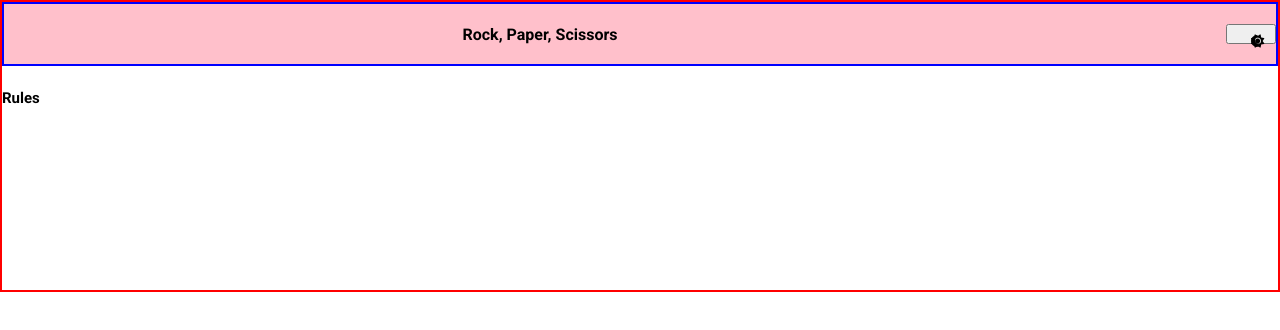
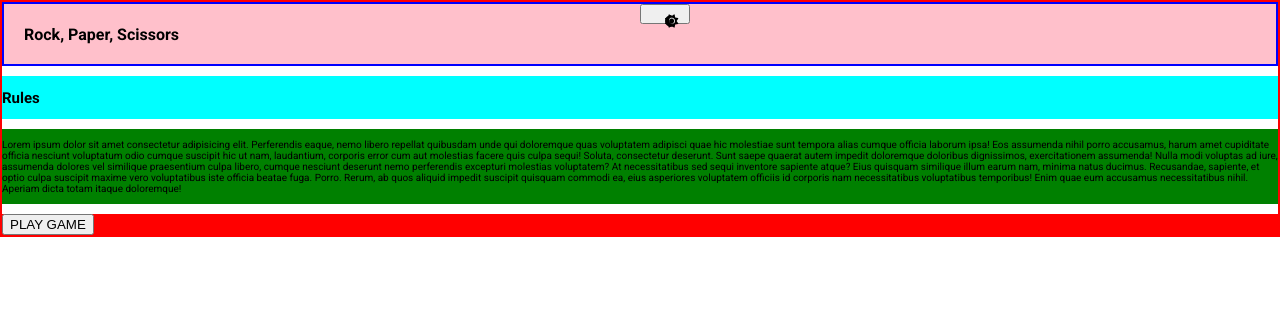
Before and after one commit to TotallySly/100.-OWN-PROJECT--rock-paper-scissors, a plain HTML site: page index.html in a window 1280 px wide. Drawn offline with Linux system fonts and the light colour scheme.

Commit message:
Add basic layout within HTML

```diff
--- a/index.html
+++ b/index.html
@@ -23,8 +23,19 @@
                     </button>
                 </div>
             </div>
+            <div class="container--game-rules-heading">
+                <h2>Rules</h2>
+            </div>
             <div class="container--game-rules">
-                <h2>Rules</h2>
+                <p>Lorem ipsum dolor sit amet consectetur adipisicing elit. Perferendis eaque, nemo libero repellat quibusdam unde qui doloremque quas voluptatem adipisci quae hic molestiae sunt tempora alias cumque officia laborum ipsa!
+                Eos assumenda nihil porro accusamus, harum amet cupiditate officia nesciunt voluptatum odio cumque suscipit hic ut nam, laudantium, corporis error cum aut molestias facere quis culpa sequi! Soluta, consectetur deserunt.
+                Sunt saepe quaerat autem impedit doloremque doloribus dignissimos, exercitationem assumenda! Nulla modi voluptas ad iure, assumenda dolores vel similique praesentium culpa libero, cumque nesciunt deserunt nemo perferendis excepturi molestias voluptatem?
+                At necessitatibus sed sequi inventore sapiente atque? Eius quisquam similique illum earum nam, minima natus ducimus. Recusandae, sapiente, et optio culpa suscipit maxime vero voluptatibus iste officia beatae fuga. Porro.
+                Rerum, ab quos aliquid impedit suscipit quisquam commodi ea, eius asperiores voluptatem officiis id corporis nam necessitatibus voluptatibus temporibus! Enim quae eum accusamus necessitatibus nihil. Aperiam dicta totam itaque doloremque!
+                </p>
+            </div>
+            <div class="container--play-game">
+                <button>PLAY GAME</button>
             </div>
         </div>
         <script src="script.js"></script>
--- a/style.css
+++ b/style.css
@@ -28,7 +28,7 @@ Overall Layout
 .container--game-board {
     border: 2px red solid;
     display: grid;
-    grid-template-rows: repeat(4, 1fr);
+    grid-template-columns: repeat(1, 1fr);
     gap: 1rem;
 }
 
@@ -41,9 +41,6 @@ Game Title and Dark Mode Row
     background-color: pink;
     display: grid;
     grid-template-columns: repeat(2, 1fr);
-    align-items: center;
-    justify-items: flex-end;
-    gap: 0.5rem;
 }
 
 .container--game-title > h1 {
@@ -64,3 +61,19 @@ Dark Mode
 .container--light-dark-mode span {
     position: absolute;
 }
+
+/*
+Rules Title
+*/
+
+.container--game-rules-heading {
+    background-color: aqua;
+}
+
+.container--game-rules {
+    background-color: green;
+}
+
+.container--play-game {
+    background-color: red;
+}
```
